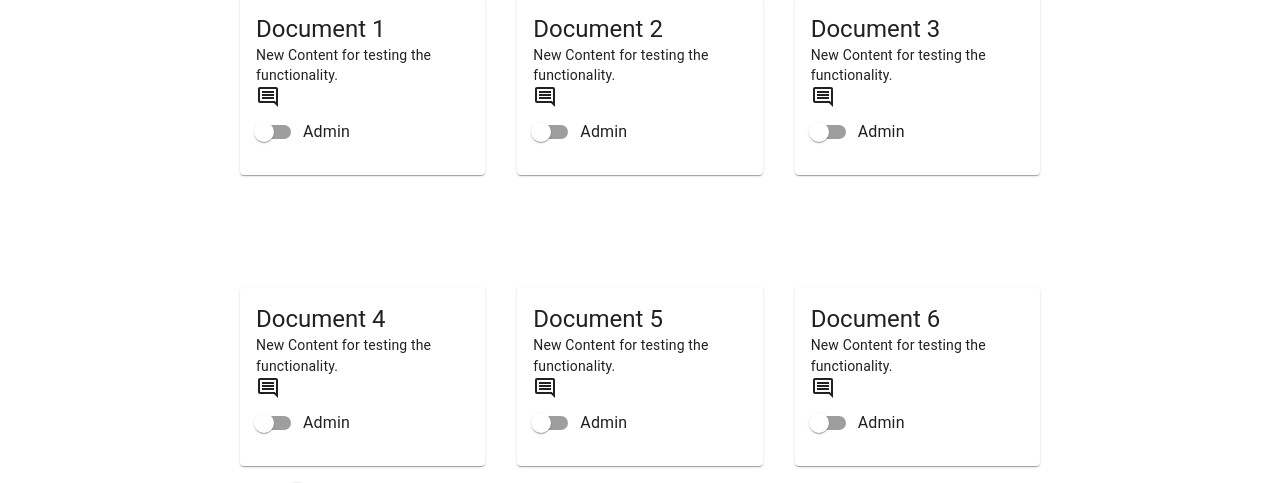
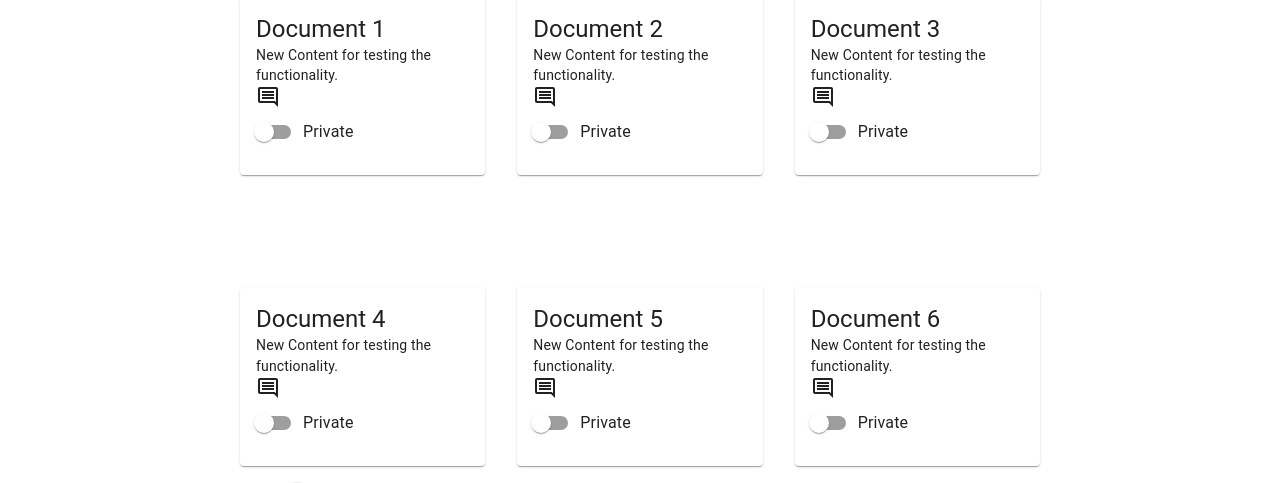
Before and after one commit to MissionToPsyche/tungesten_I7_PubSub, a React (Vite) app in the folder client/: page /dashboard in a window 1280 px wide. Shown: the part 303-786 px from the top of the page. Built offline with nearby package versions, Linux system fonts and the light colour scheme.

Commit message:
US128: changed name to private from admin

```diff
--- a/client/src/components/Dashboard.jsx
+++ b/client/src/components/Dashboard.jsx
@@ -174,7 +174,7 @@ function Publication({ publication }) {
 								control={
 									<Switch value={adminAccess} onClick={setAdminAccess} name="admin" />
 								}
-								label="Admin"
+								label="Private"
 								/>
 							</FormGroup>
 							<Dialog
```
